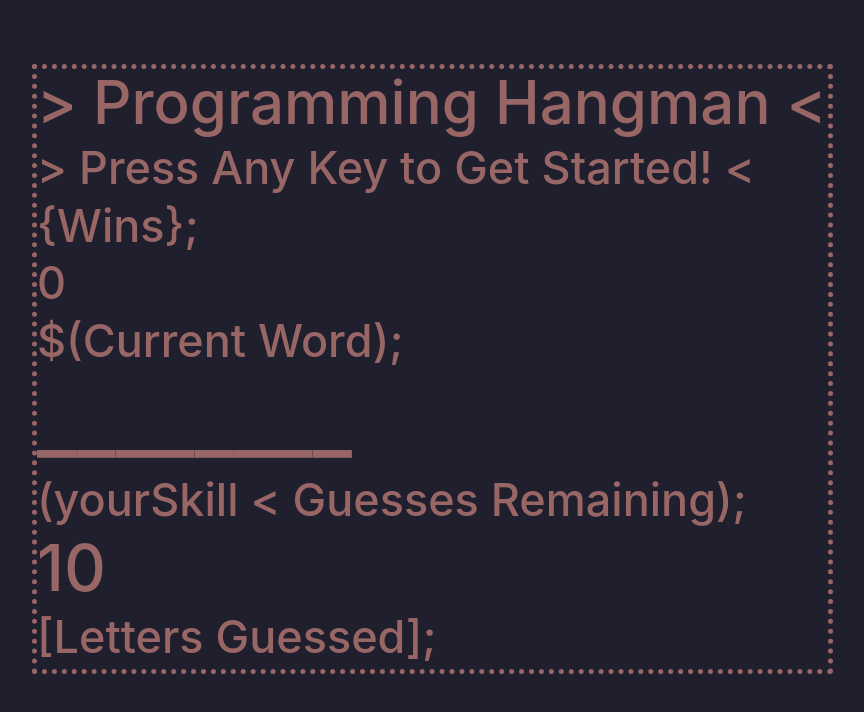
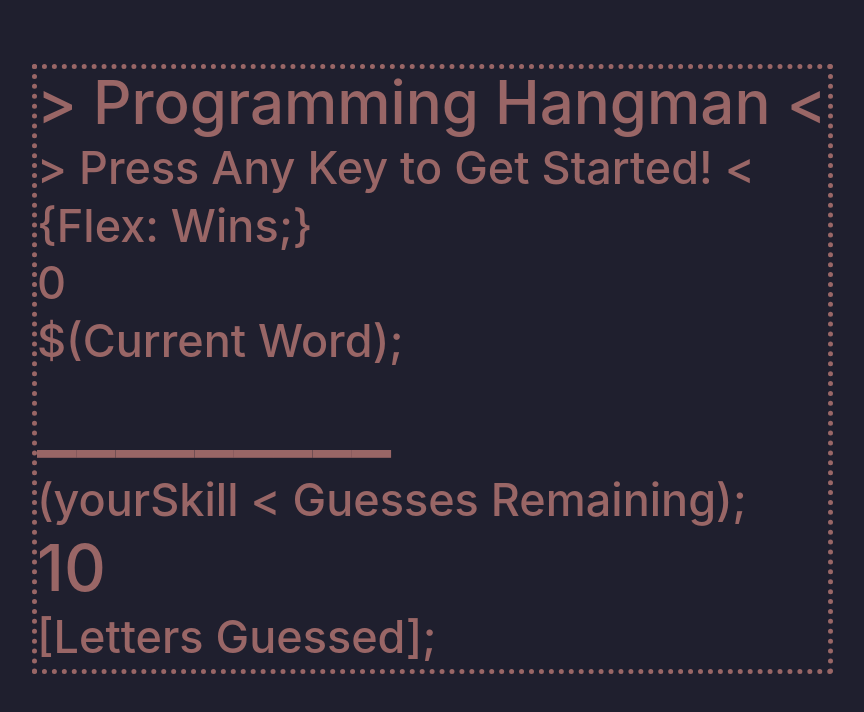
Before and after one commit to TroyAG/Hangman, a plain HTML site: page index.html in a window 1280 px wide. Shown: the whole page, without its empty margins (408-1272 px from the left). Drawn offline with nearby package versions, Linux system fonts and the light colour scheme.

Commit message:
finishing touches hopefully I didnt break anything

```diff
--- a/assets/js/script.js
+++ b/assets/js/script.js
@@ -12,6 +12,13 @@ var selectableWords =           // Word list
         "github",
         "logic",
         "function",
+        "Google",
+        "Jellybean",
+        "Juggernaut",
+        "Script",
+        "Method",
+        "Scope",
+        "Object"
     ];
 
 var maxTries = 10;
--- a/index.html
+++ b/index.html
@@ -24,7 +24,7 @@
                <h1>> Programming Hangman <</h1>
                 <h2>> Press Any Key to Get Started! <</h2>
 
-                <h4>{Wins};</h4>
+                <h4>{Flex: Wins;}</h4>
                 <h5 id="totalWins"></h5>
                 <h4>$(Current Word);</h4>
                 <h3 id="currentWord"></h3>
```
Also changed, not shown: assets/css/style.css (line endings or trailing spaces).
